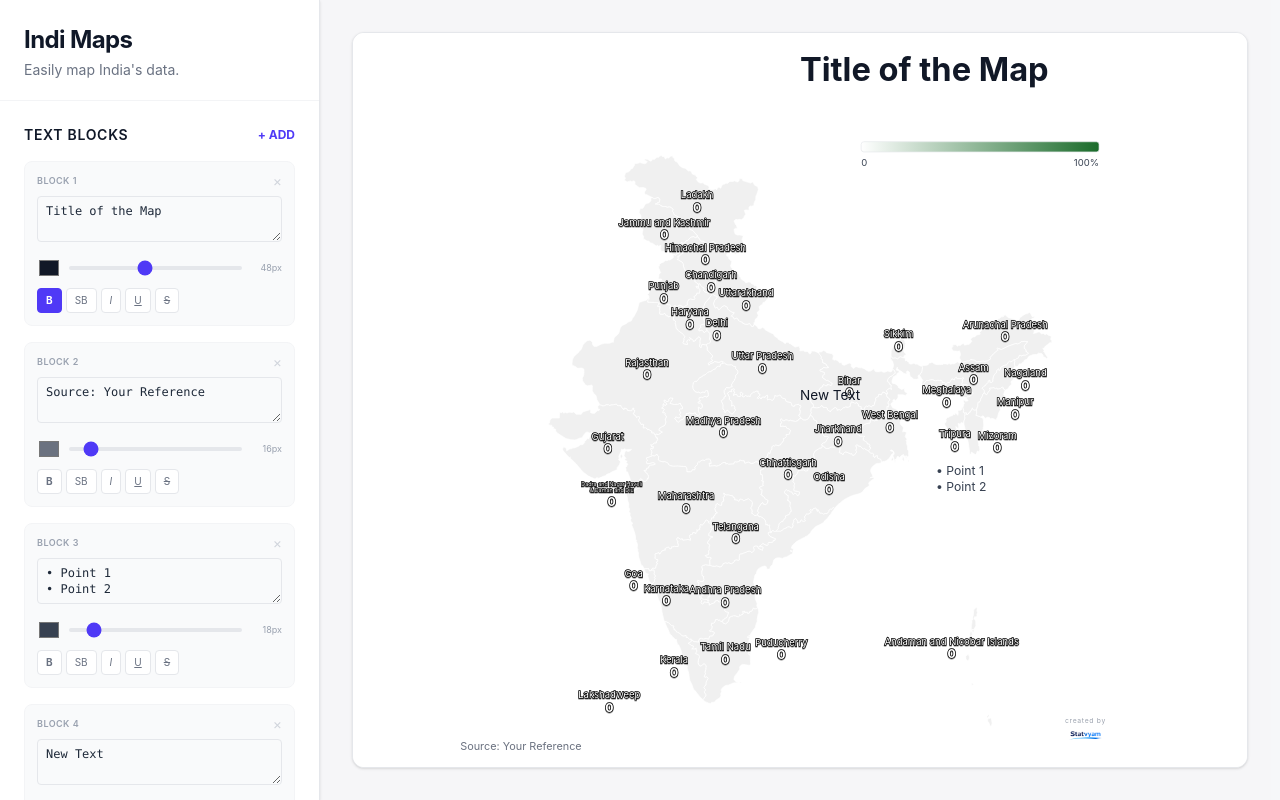
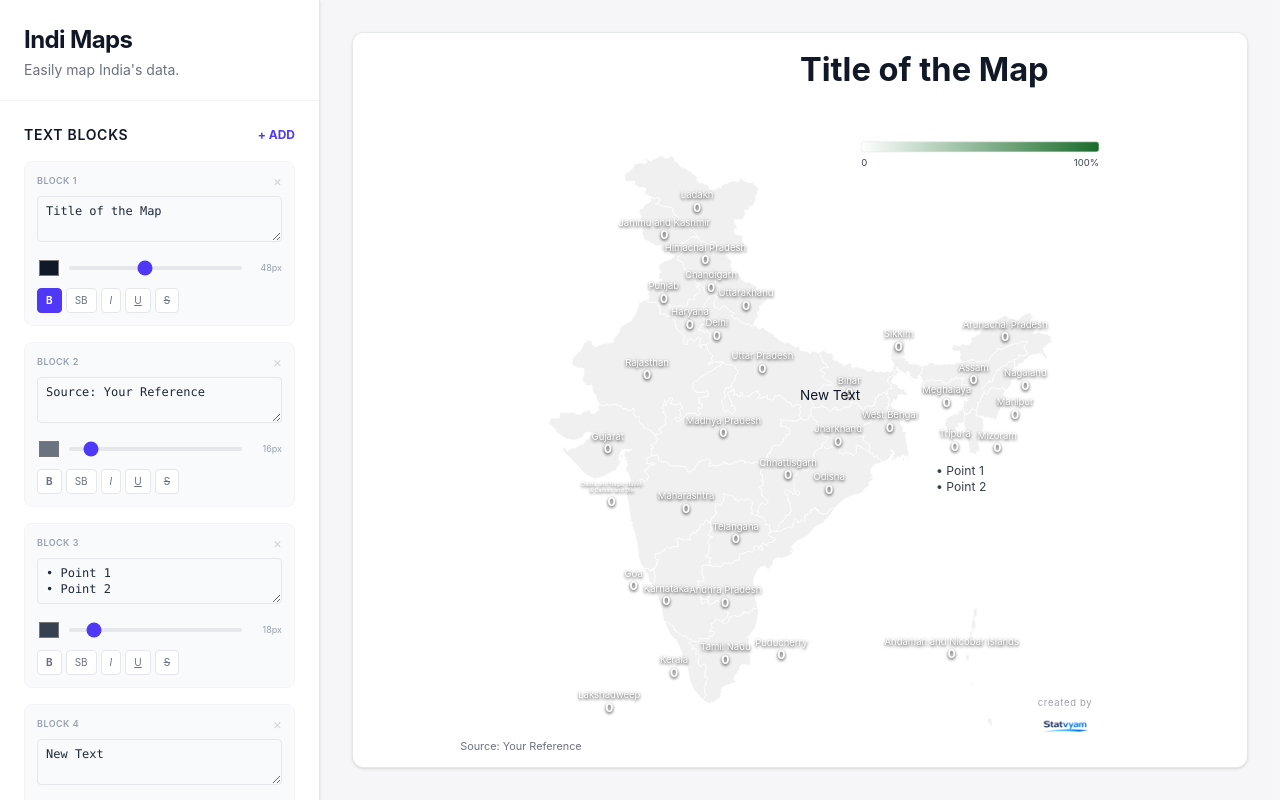
Before and after one commit to abidash21/indi-maps, a React (Vite) app: page / in a window 1280 px wide. Both pictures are taken after a click on the button "+ ADD". Built offline with nearby package versions, Linux system fonts and the light colour scheme.

Commit message:
increased logo size and changed the font

```diff
--- a/src/components/MapCanvas.jsx
+++ b/src/components/MapCanvas.jsx
@@ -216,8 +216,8 @@ export default function MapCanvas({
                 <text
                   x={x} y={y}
                   textAnchor="middle"
-                  className="select-none font-sans"
-                  style={{ fill: '#ffffff', paintOrder: 'stroke', stroke: '#000000', strokeWidth: 2 * mapZoom, filter: 'drop-shadow(0px 1px 1px rgba(0,0,0,0.5))' }}
+                  className="select-none"
+                  style={{ fill: '#ffffff', filter: 'drop-shadow(0px 2px 2px rgba(0,0,0,0.8))' }}
                 >
                   {displayName.split('\n').map((line, i) => {
                     const isSmall = displayName.includes("Dadra and Nagar Haveli");
@@ -298,17 +298,17 @@ export default function MapCanvas({
         })}
 
         {/* ===== Branding: bottom-right corner ===== */}
-        <g transform={`translate(${width - 120}, ${height - 65})`} textAnchor="middle">
-          <text x="0" y="0" fontSize="10" fill="#9ca3af" className="font-sans" letterSpacing="1">
+        <g transform={`translate(${width - 150}, ${height - 90})`} textAnchor="middle">
+          <text x="0" y="0" fontSize="14" fill="#9ca3af" letterSpacing="1">
             created by
           </text>
           {logoBase64 && (
             <image
               href={logoBase64}
-              x="-80"
+              x="-110"
               y="-10"
-              width="160"
-              height="60"
+              width="220"
+              height="85"
               preserveAspectRatio="xMidYMid meet"
             />
           )}
--- a/src/index.css
+++ b/src/index.css
@@ -1,14 +1,16 @@
+@import url('https://fonts.googleapis.com/css2?family=Outfit:wght@300;400;600;700&display=swap');
 @import "tailwindcss";
 
 :root {
-  font-family: Inter, system-ui, Avenir, Helvetica, Arial, sans-serif;
+  font-family: 'Outfit', Inter, system-ui, sans-serif;
   line-height: 1.5;
   font-weight: 400;
-  color-scheme: light dark;
+  color-scheme: light;
 }
 
 body {
   margin: 0;
   min-width: 320px;
   min-height: 100vh;
+  font-family: 'Outfit', sans-serif;
 }
```
